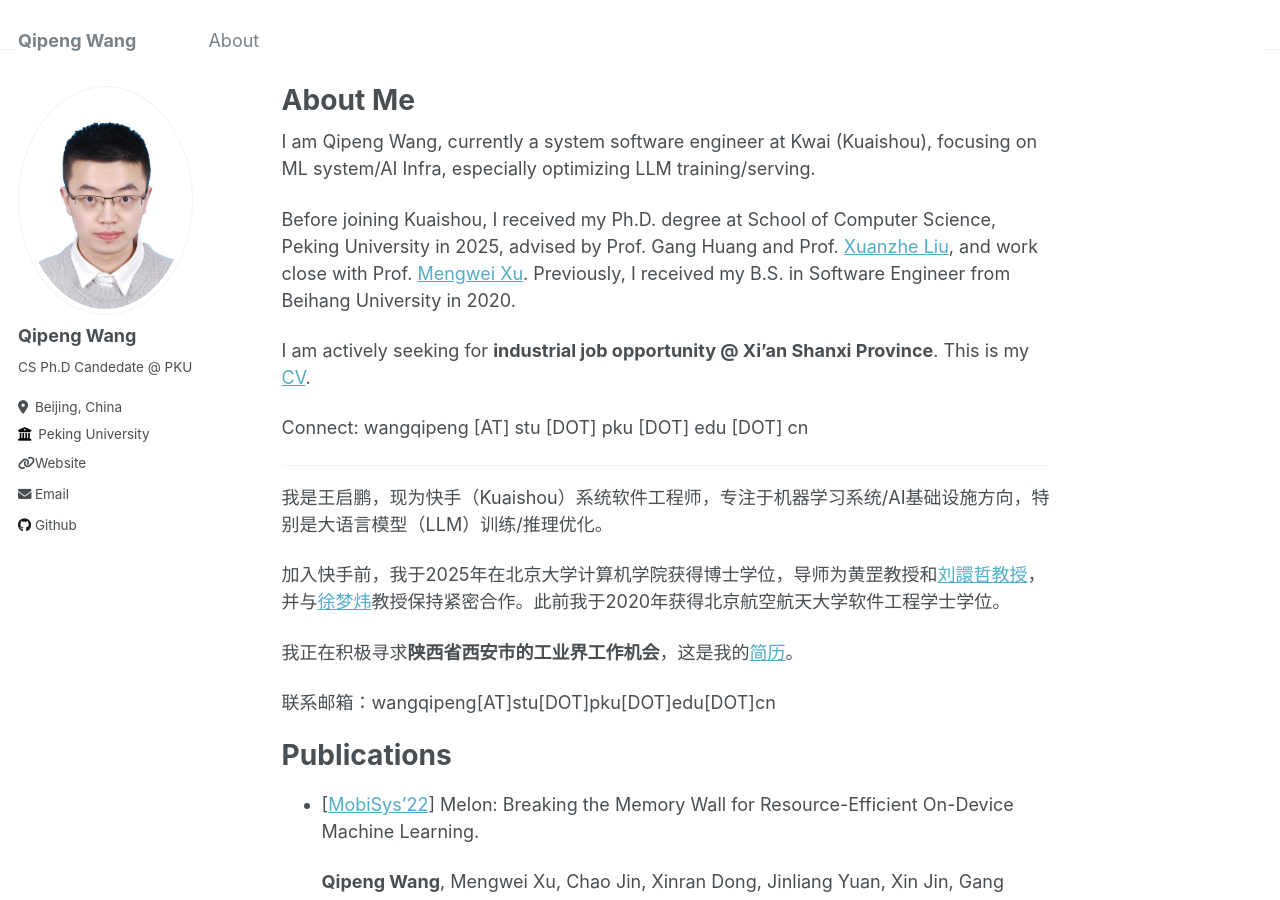
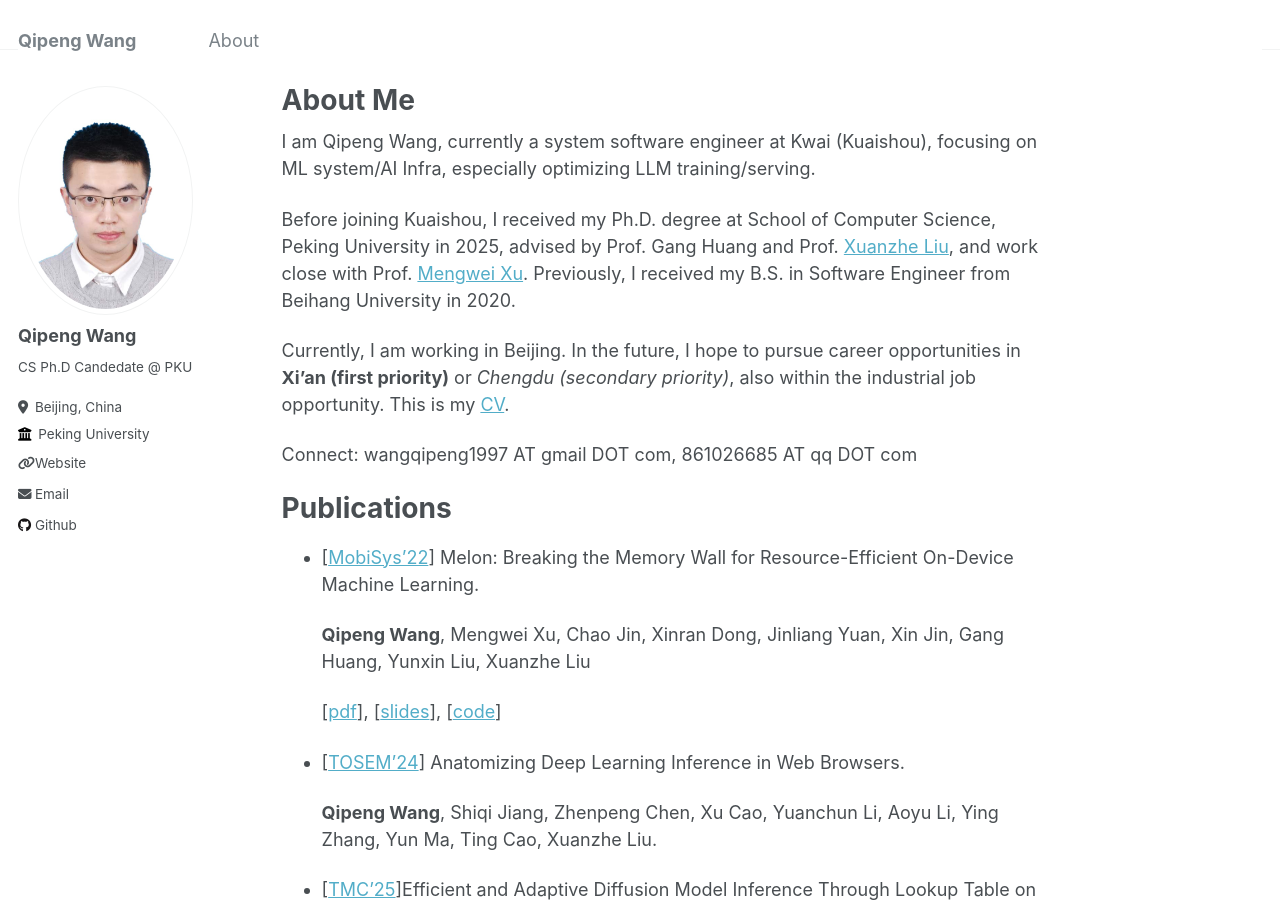
Before and after one commit to qipengwang/qipengwang.github.io, a Jekyll site: the page built from _pages/about.md, in a window 1280 px wide and 900 px high. Built offline with Jekyll 4.4.1, drawn with Linux system fonts in a browser that asks for light colours.

Commit message:
update 16

```diff
--- a/_pages/about.md
+++ b/_pages/about.md
@@ -13,19 +13,10 @@ I am Qipeng Wang, currently a system software engineer at Kwai (Kuaishou), focus
 
 Before joining Kuaishou, I received my Ph.D. degree at School of Computer Science, Peking University in 2025, advised by Prof. Gang Huang and Prof. [Xuanzhe Liu](https://liuxuanzhe.com/), and work close with Prof. [Mengwei Xu](https://xumengwei.github.io/index.html). Previously, I received my B.S. in Software Engineer from Beihang University in 2020.
 
-I am actively seeking for **industrial job opportunity @ Xi'an Shanxi Province**. This is my [CV](../files/cv.pdf).
+Currently, I am working in Beijing. In the future, I hope to pursue career opportunities in **Xi'an (first priority)** or *Chengdu (secondary priority)*, also within the industrial job opportunity. This is my [CV](../files/cv.pdf).
 
-Connect: wangqipeng [AT] stu [DOT] pku [DOT] edu [DOT] cn
+Connect: wangqipeng1997 AT gmail DOT com, 861026685 AT qq DOT com
 
----
-
-我是王启鹏，现为快手（Kuaishou）系统软件工程师，专注于机器学习系统/AI基础设施方向，特别是大语言模型（LLM）训练/推理优化。
-
-加入快手前，我于2025年在北京大学计算机学院获得博士学位，导师为黄罡教授和[刘譞哲教授](https://liuxuanzhe.com/)，并与[徐梦炜](https://xumengwei.github.io/index.html)教授保持紧密合作。此前我于2020年获得北京航空航天大学软件工程学士学位。
-
-我正在积极寻求**陕西省西安市的工业界工作机会**，这是我的[简历](../files/cv.pdf)。
-
-联系邮箱：wangqipeng[AT]stu[DOT]pku[DOT]edu[DOT]cn
 
 # Publications
 
```
